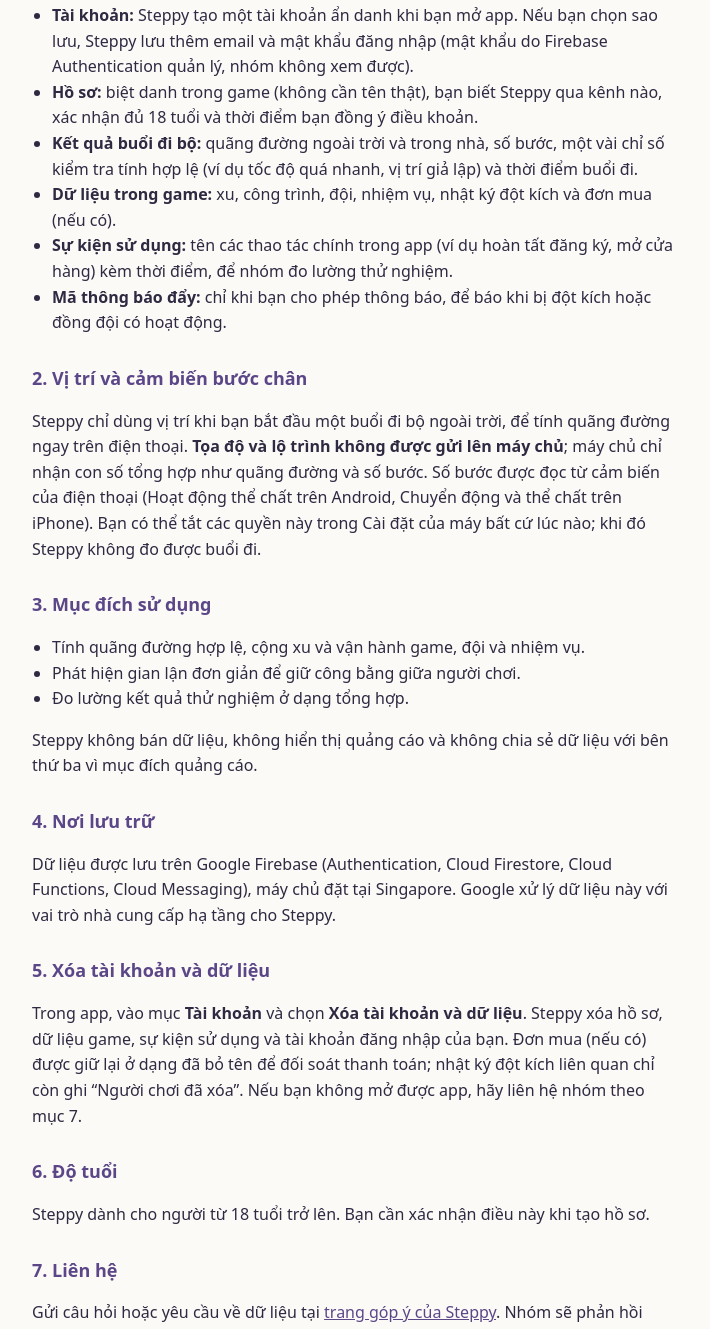
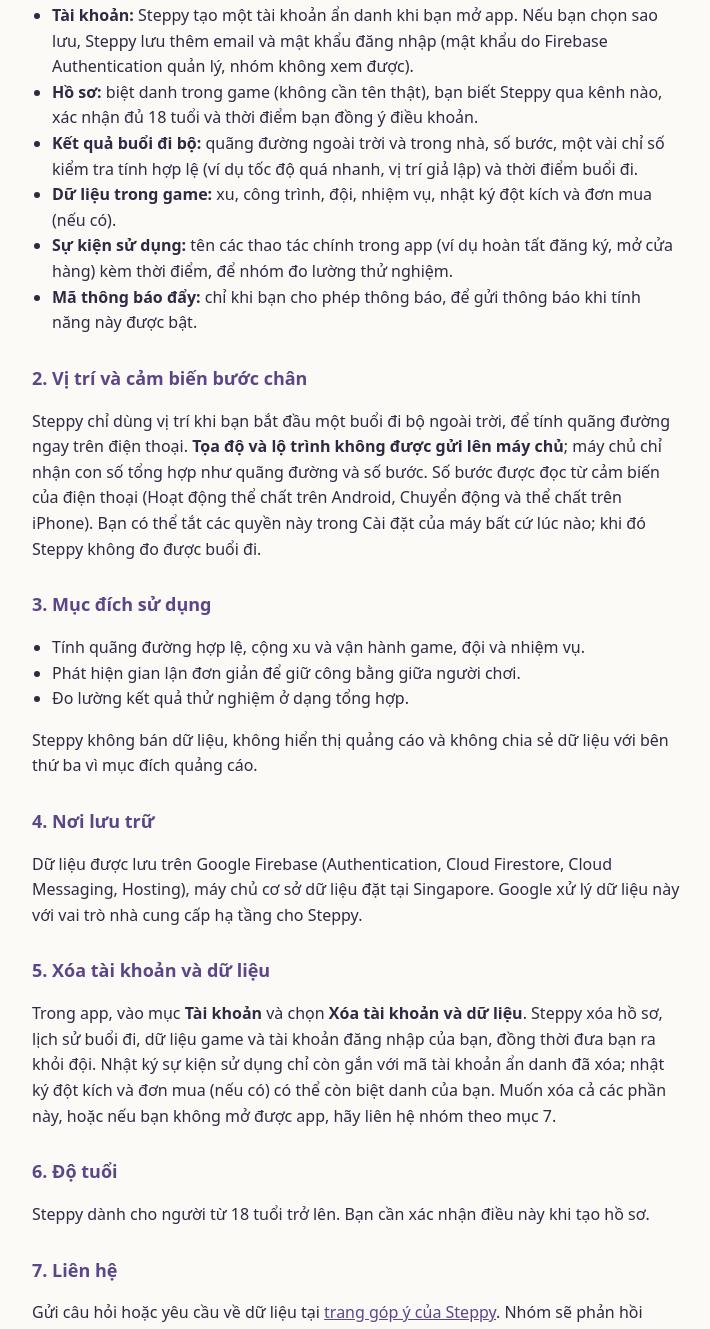
Before and after one commit to minhngdc/steppy-download, a plain HTML site: page privacy.html in a window 1280 px wide. Shown: the part 289-1618 px from the top of the page, without its empty margins (284-994 px from the left). Drawn offline with Linux system fonts and the light colour scheme.

Commit message:
Cap nhat dung luong APK va chinh sach cho goi Spark

```diff
--- a/privacy.html
+++ b/privacy.html
@@ -35,7 +35,7 @@
       <li><b>Kết quả buổi đi bộ:</b> quãng đường ngoài trời và trong nhà, số bước, một vài chỉ số kiểm tra tính hợp lệ (ví dụ tốc độ quá nhanh, vị trí giả lập) và thời điểm buổi đi.</li>
       <li><b>Dữ liệu trong game:</b> xu, công trình, đội, nhiệm vụ, nhật ký đột kích và đơn mua (nếu có).</li>
       <li><b>Sự kiện sử dụng:</b> tên các thao tác chính trong app (ví dụ hoàn tất đăng ký, mở cửa hàng) kèm thời điểm, để nhóm đo lường thử nghiệm.</li>
-      <li><b>Mã thông báo đẩy:</b> chỉ khi bạn cho phép thông báo, để báo khi bị đột kích hoặc đồng đội có hoạt động.</li>
+      <li><b>Mã thông báo đẩy:</b> chỉ khi bạn cho phép thông báo, để gửi thông báo khi tính năng này được bật.</li>
     </ul>
 
     <h2>2. Vị trí và cảm biến bước chân</h2>
@@ -50,10 +50,10 @@
     <p>Steppy không bán dữ liệu, không hiển thị quảng cáo và không chia sẻ dữ liệu với bên thứ ba vì mục đích quảng cáo.</p>
 
     <h2>4. Nơi lưu trữ</h2>
-    <p>Dữ liệu được lưu trên Google Firebase (Authentication, Cloud Firestore, Cloud Functions, Cloud Messaging), máy chủ đặt tại Singapore. Google xử lý dữ liệu này với vai trò nhà cung cấp hạ tầng cho Steppy.</p>
+    <p>Dữ liệu được lưu trên Google Firebase (Authentication, Cloud Firestore, Cloud Messaging, Hosting), máy chủ cơ sở dữ liệu đặt tại Singapore. Google xử lý dữ liệu này với vai trò nhà cung cấp hạ tầng cho Steppy.</p>
 
     <h2>5. Xóa tài khoản và dữ liệu</h2>
-    <p>Trong app, vào mục <b>Tài khoản</b> và chọn <b>Xóa tài khoản và dữ liệu</b>. Steppy xóa hồ sơ, dữ liệu game, sự kiện sử dụng và tài khoản đăng nhập của bạn. Đơn mua (nếu có) được giữ lại ở dạng đã bỏ tên để đối soát thanh toán; nhật ký đột kích liên quan chỉ còn ghi “Người chơi đã xóa”. Nếu bạn không mở được app, hãy liên hệ nhóm theo mục 7.</p>
+    <p>Trong app, vào mục <b>Tài khoản</b> và chọn <b>Xóa tài khoản và dữ liệu</b>. Steppy xóa hồ sơ, lịch sử buổi đi, dữ liệu game và tài khoản đăng nhập của bạn, đồng thời đưa bạn ra khỏi đội. Nhật ký sự kiện sử dụng chỉ còn gắn với mã tài khoản ẩn danh đã xóa; nhật ký đột kích và đơn mua (nếu có) có thể còn biệt danh của bạn. Muốn xóa cả các phần này, hoặc nếu bạn không mở được app, hãy liên hệ nhóm theo mục 7.</p>
 
     <h2>6. Độ tuổi</h2>
     <p>Steppy dành cho người từ 18 tuổi trở lên. Bạn cần xác nhận điều này khi tạo hồ sơ.</p>
```
Also changed, not shown: index.html (+1 -1 lines).
